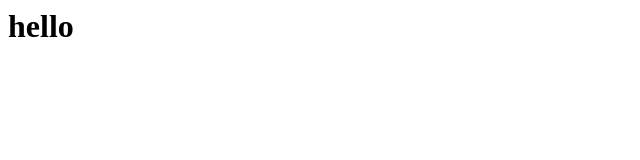
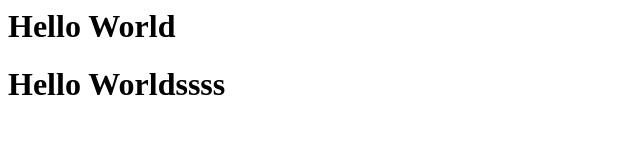
Before and after one commit to Rakshita-Goyal/practise, a plain HTML site: page index.html in a window 1280 px wide. Shown: the whole page, without its empty margins (0-640 px from the left). Drawn offline with Linux system fonts and the light colour scheme.

Commit message:
update to helo worldss

```diff
--- a/index.html
+++ b/index.html
@@ -1 +1,2 @@
-<h1>hello</h1>
+<h1>Hello World</h1>
+<h1>Hello Worldssss</h1>
```
Also changed, not shown: 1 other file.
